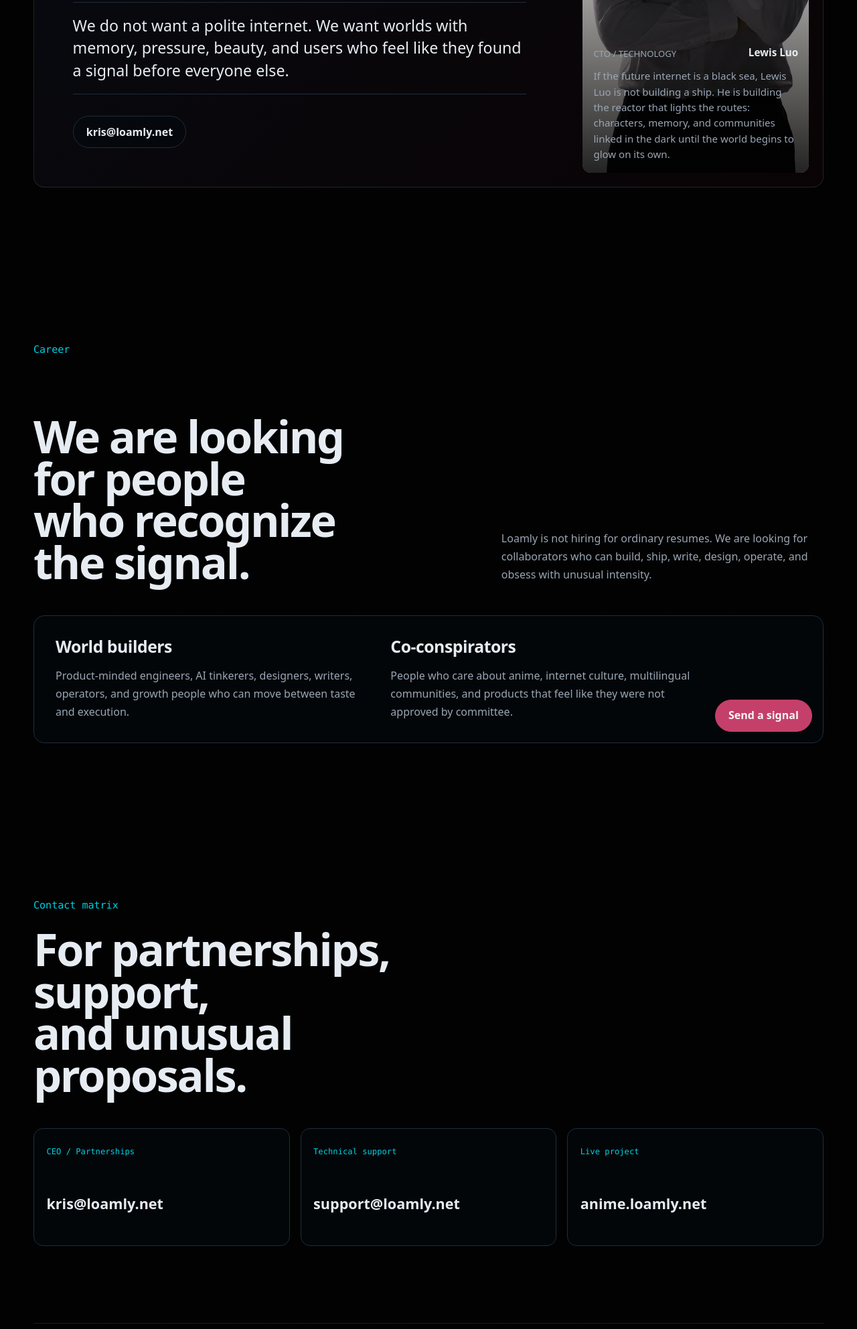
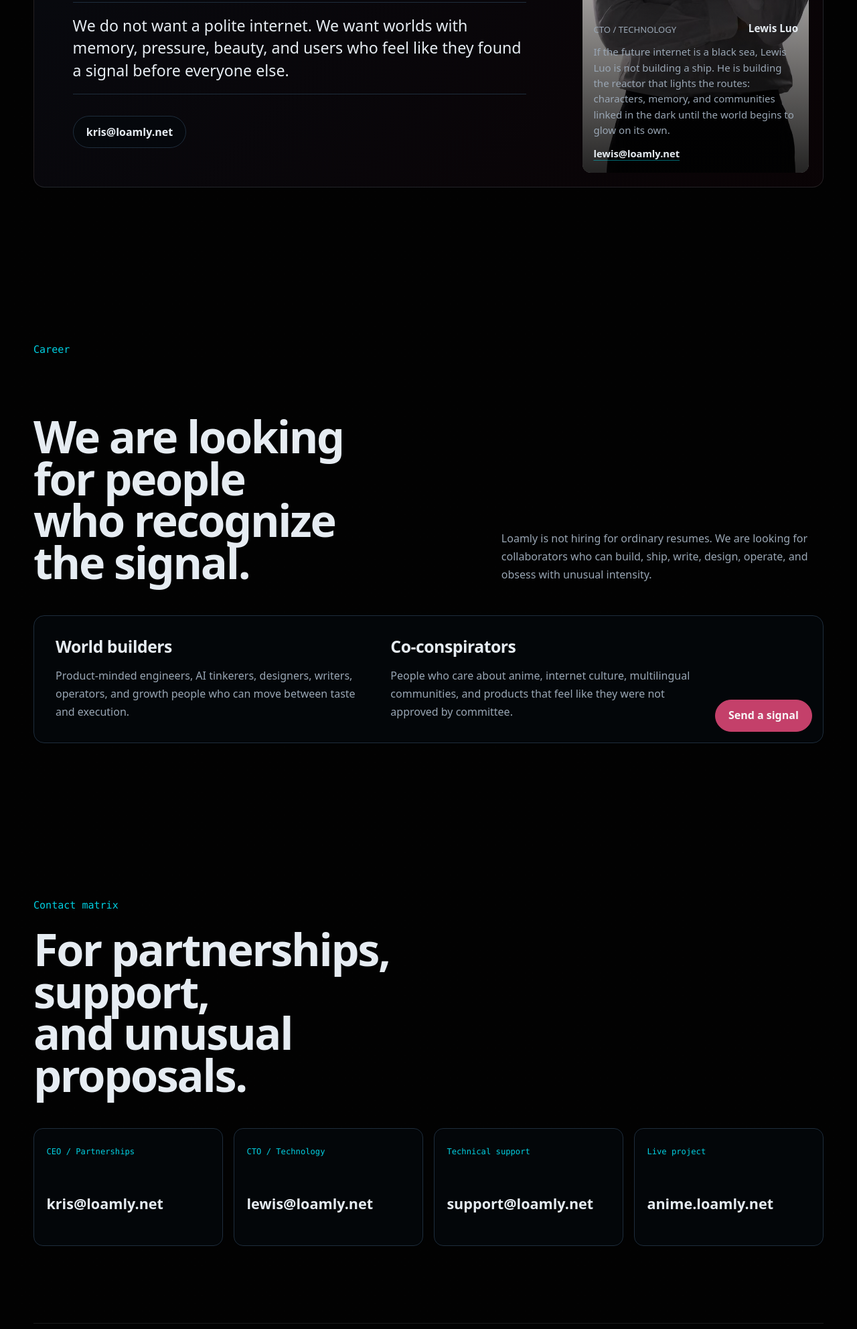
Before and after one commit to wozaidilii/loamly, a plain HTML site: page index.html in a window 1280 px wide. Shown: the part 4395-6380 px from the top of the page at 67% size. Drawn offline with Linux system fonts and the light colour scheme.

Commit message:
Add CTO contact email

```diff
--- a/index.html
+++ b/index.html
@@ -212,6 +212,7 @@
                 the reactor that lights the routes: characters, memory, and communities linked in the dark
                 until the world begins to glow on its own.
               </p>
+              <a href="mailto:lewis@loamly.net">lewis@loamly.net</a>
             </figcaption>
           </figure>
         </div>
@@ -251,6 +252,10 @@
             <span data-i18n="contactCeo">CEO / Partnerships</span>
             <strong>kris@loamly.net</strong>
           </a>
+          <a href="mailto:lewis@loamly.net">
+            <span data-i18n="contactCto">CTO / Technology</span>
+            <strong>lewis@loamly.net</strong>
+          </a>
           <a href="mailto:support@loamly.net">
             <span data-i18n="contactSupport">Technical support</span>
             <strong>support@loamly.net</strong>
--- a/main.js
+++ b/main.js
@@ -85,6 +85,7 @@
     contactKicker: "Contact matrix",
     contactTitle: "For partnerships, support, and unusual proposals.",
     contactCeo: "CEO / Partnerships",
+    contactCto: "CTO / Technology",
     contactSupport: "Technical support",
     contactAnime: "Live project",
     footerLeft: "Loamly / Living Internet Worlds",
@@ -166,6 +167,7 @@
     contactKicker: "連絡先",
     contactTitle: "提携、サポート、そして普通ではない提案のために。",
     contactCeo: "CEO / Partnership",
+    contactCto: "CTO / Technology",
     contactSupport: "技術サポート",
     contactAnime: "公開プロジェクト",
     footerLeft: "Loamly / Living Internet Worlds",
@@ -247,6 +249,7 @@
     contactKicker: "联系矩阵",
     contactTitle: "用于合作、支持，以及不寻常的提案。",
     contactCeo: "CEO / 合作",
+    contactCto: "CTO / 技术",
     contactSupport: "技术支持",
     contactAnime: "已上线项目",
     footerLeft: "Loamly / Living Internet Worlds",
--- a/styles.css
+++ b/styles.css
@@ -715,6 +715,20 @@
   text-wrap: pretty;
 }
 
+.leadership-portrait figcaption > a {
+  width: fit-content;
+  color: var(--ink);
+  font-size: 0.92rem;
+  font-weight: 760;
+  text-decoration: underline;
+  text-decoration-color: oklch(0.78 0.14 205 / 0.48);
+  text-underline-offset: 0.26em;
+}
+
+.leadership-portrait figcaption > a:hover {
+  color: var(--accent);
+}
+
 .career-panel {
   display: grid;
   grid-template-columns: repeat(2, minmax(0, 1fr)) auto;
@@ -743,7 +757,7 @@
 
 .contact-grid {
   display: grid;
-  grid-template-columns: repeat(3, minmax(0, 1fr));
+  grid-template-columns: repeat(auto-fit, minmax(min(100%, 14rem), 1fr));
   gap: 1rem;
 }
 
```
Also changed, not shown: DESIGN.md (+1 -1 lines), README.md.
